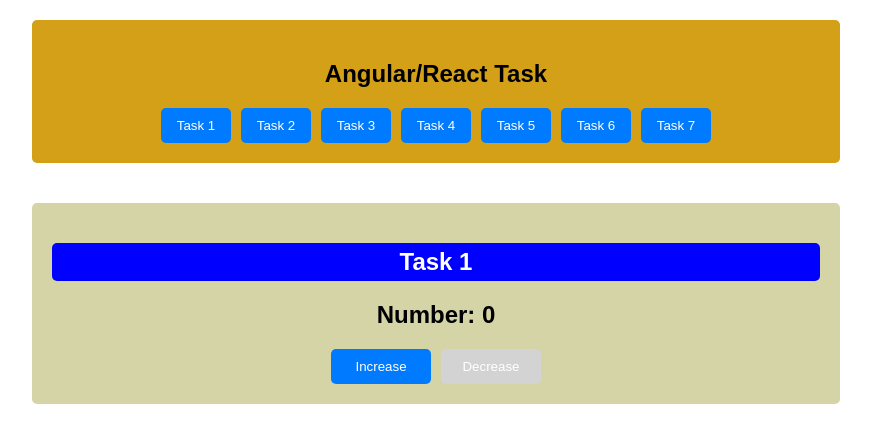
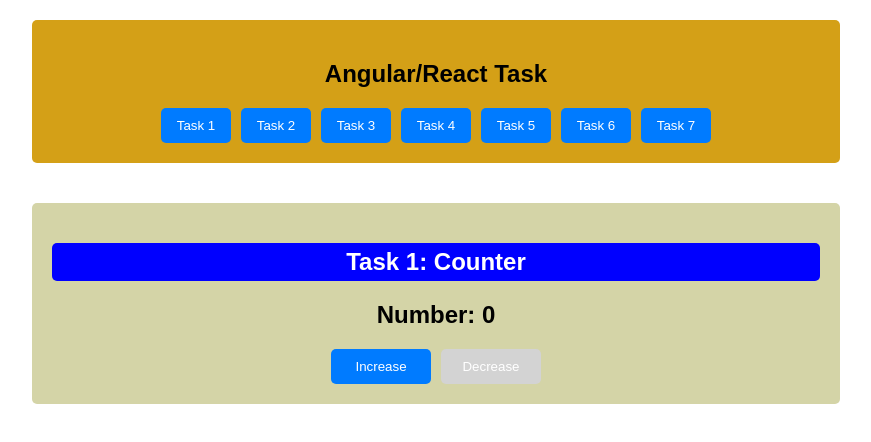
Before and after one commit to gaebar/my-react-dashboard, a React (Create React App) app: page /task1 in a window 1280 px wide. Shown: the top 442 px of the page, without its empty margins (204-1075 px from the left). Built offline with nearby package versions, Linux system fonts and the light colour scheme.

Commit message:
Update file paths and component names for Counter and TasksMenu

```diff
--- a/src/App.tsx
+++ b/src/App.tsx
@@ -1,8 +1,8 @@
 import React from 'react';
 import { BrowserRouter as Router, Route, Routes } from 'react-router-dom';
 import Dashboard from './components/Dashboard';
-import Counter from './components/Counter';
-import TasksMenu from './components/TasksMenu';
+import Counter from './components/Counter/Counter';
+import TasksMenu from './components/TasksMenu/TasksMenu';
 import './App.css';
 
 const App: React.FC = () => {
--- a/src/components/Counter.tsx
+++ b/src/components/Counter/Counter.tsx
@@ -16,7 +16,7 @@
 
   return (
     <div className="counter-container">
-      <h2 className="counter-title">Task 1</h2>
+      <h2 className="counter-title">Task 1: Counter</h2>
       <h3 className="counter-number">Number: {number}</h3>
       <div className="counter-buttons">
         <button onClick={increment}>Increase</button>
```
Also changed, not shown: src/README.md (added), src/components/Counter/Counter.css (renamed from src/components/Counter.css), src/components/TasksMenu/TasksMenu.css (renamed from src/components/TasksMenu.css), src/components/TasksMenu/TasksMenu.tsx (renamed from src/components/TasksMenu.tsx).
